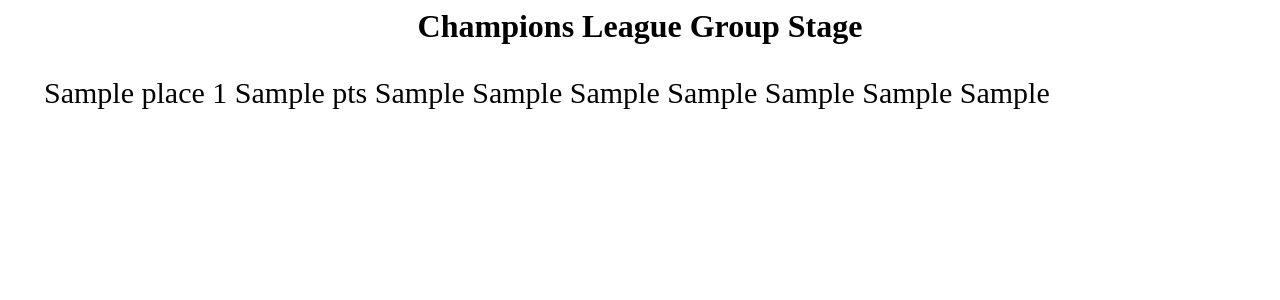
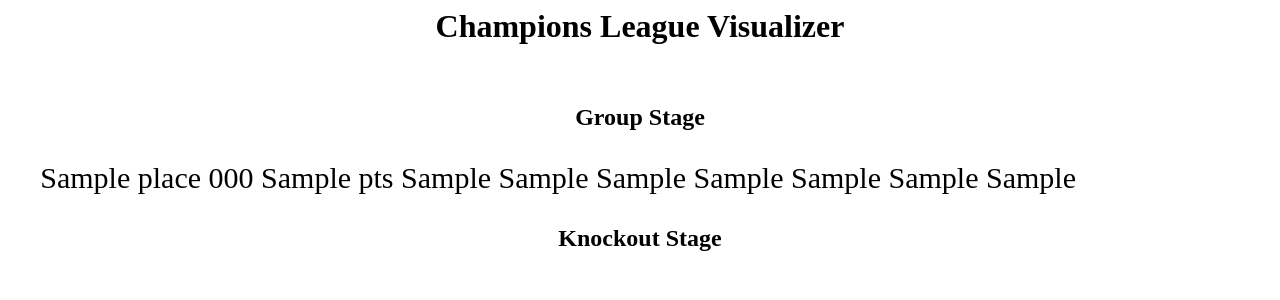
Before and after one commit to jacopofranciosiwisc/champions_league_visualizer, a Flask app: template champions_league_visualizer/templates/index.html in a window 1280 px wide. Shown: the top 300 px of the page. Run offline with Flask 2, Linux system fonts and the light colour scheme; the template is opened without the code that fills it: most values are stand-ins (such as "Sample title", 1, 10 or a date in 2020).

Commit message:
fixed error in render_template for team

```diff
--- a/champions_league_visualizer/templates/index.html
+++ b/champions_league_visualizer/templates/index.html
@@ -1,5 +1,6 @@
-
-<h1>Champions League  Group Stage</h1>
+<h1>Champions League Visualizer</h1>
+<br>
+<h2>Group Stage</h2>
 <div class="grid-container">
 
 
@@ -24,7 +25,8 @@
 
                 <tr>
                     <td>{{row["Place"]}}</td>
-                    <td>{{index}}</td>
+                    <td>{{row["Team"].decode("utf8", "ignore")}}</td>
+
                     <td>{{row["PTS"]}}</td>
                     <td>{{row["GP"]}}</td>
                     <td>{{row["W"]}}</td>
@@ -40,9 +42,10 @@
             {% endif %}
         </div>
         {% endfor %}
+</div>
 
-
-
+<div>
+    <h2>Knockout Stage</h2>
 </div>
 
 <style>
@@ -63,7 +66,7 @@
         border: 1px solid;
     }
 
-    h1{
+    h1, h2{
         text-align: center;
     }
     </style>
```
Also changed, not shown: 1 other file.
